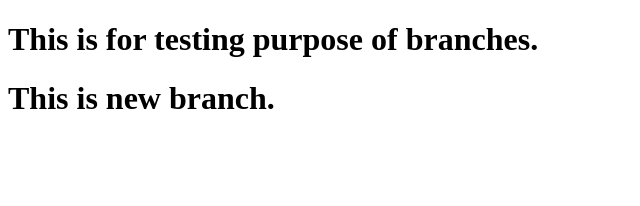
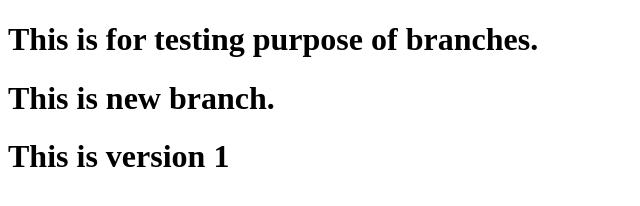
Before and after one commit to uc-vrm/vs-testing2, a plain HTML site: page index.html in a window 1280 px wide. Shown: the whole page, without its empty margins (0-640 px from the left). Drawn offline with Linux system fonts and the light colour scheme.

Commit message:
version 1

```diff
--- a/index.html
+++ b/index.html
@@ -9,5 +9,6 @@
 <body>
     <h1>This is for testing purpose of branches.</h1>
     <h1>This is new branch.</h1>
+    <h1>This is version 1</h1>
 </body>
 </html>
```
